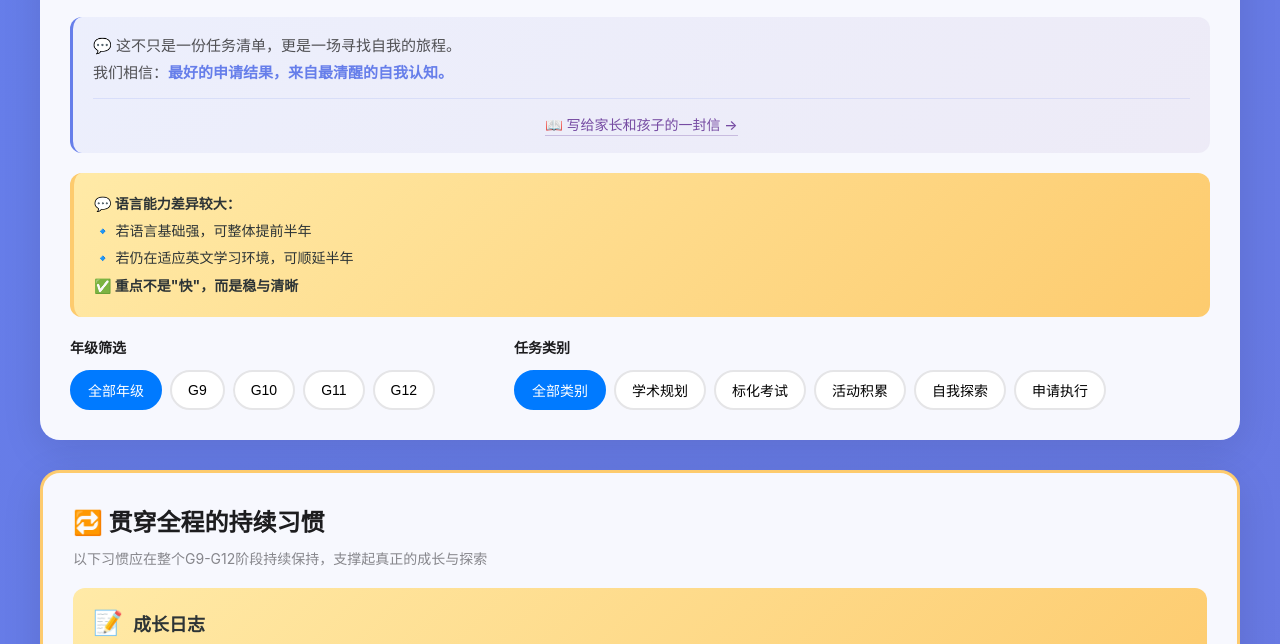
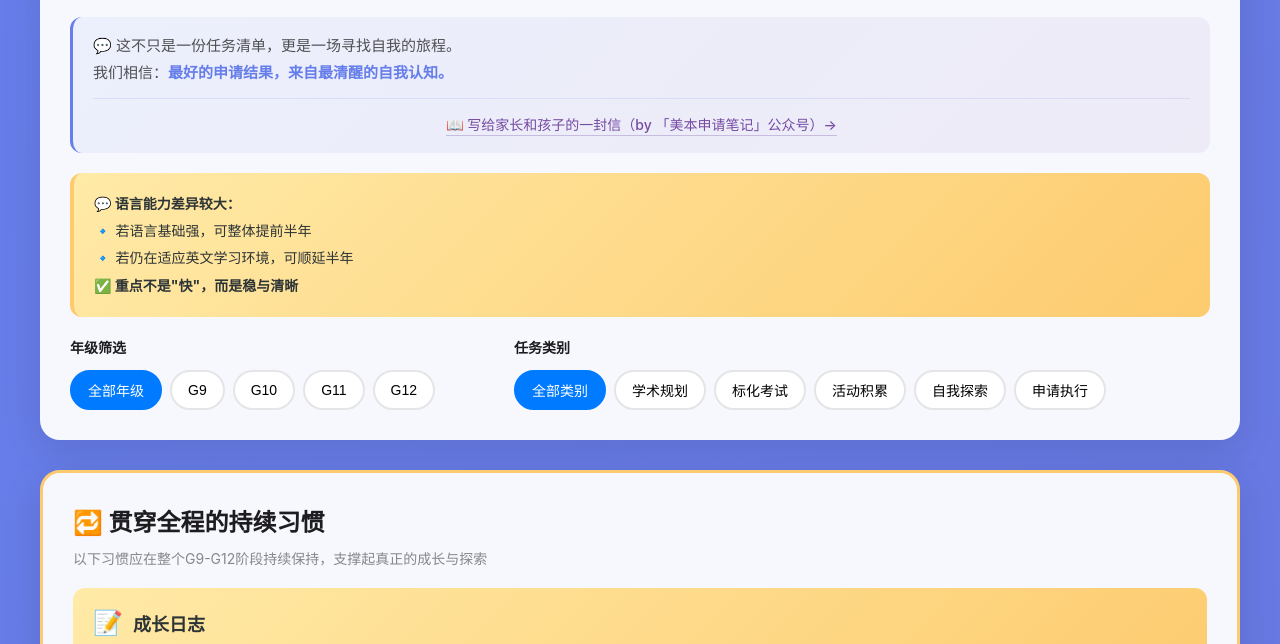
Before and after one commit to AriaNova315/nestidy.com, a plain HTML site: page index.html in a window 1280 px wide. Shown: the part 141-785 px from the top of the page. Drawn offline with Linux system fonts and the light colour scheme.

Commit message:
增加信息

```diff
--- a/index.html
+++ b/index.html
@@ -572,7 +572,7 @@
                 💬 这不只是一份任务清单，更是一场寻找自我的旅程。<br>
                 我们相信：<strong>最好的申请结果，来自最清醒的自我认知。</strong>
                 <div class="letter-link">
-                    <a href="#message-section">📖 写给家长和孩子的一封信 →</a>
+                    <a href="#message-section">📖 写给家长和孩子的一封信（by 「美本申请笔记」公众号）→</a>
                 </div>
             </div>
 
```
